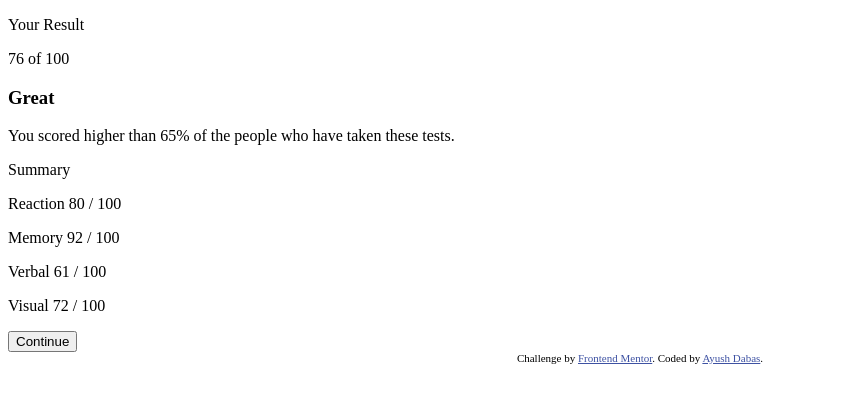
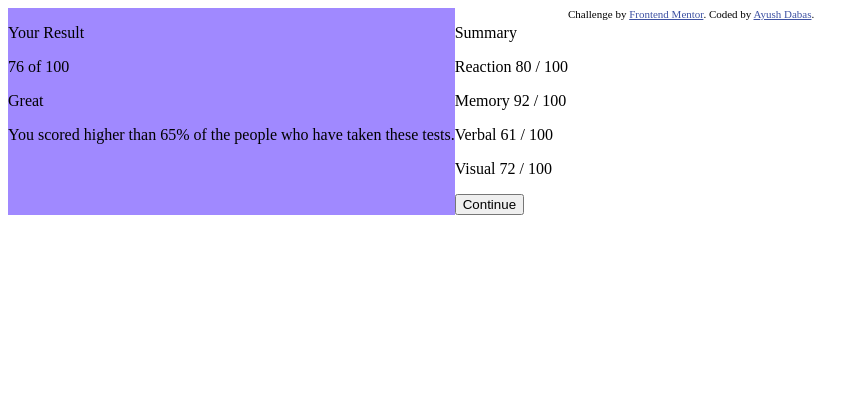
Before and after one commit to Ayush-Dabas/font-end-projects, a plain HTML site: page results-summary-component-main/index.html in a window 1280 px wide. Shown: the whole page, without its empty margins (0-866 px from the left). Drawn offline with Linux system fonts and the light colour scheme.

Commit message:
format in html

```diff
--- a/results-summary-component-main/index.html
+++ b/results-summary-component-main/index.html
@@ -28,20 +28,20 @@
   </head>
   <body>
     <div class="container one">
-      <p>Your Result</p>
-      76 of 100
-      <h3>Great</h3>
-      <p>
+      <p id="res">Your Result</p>
+      <p id="score">76 of 100</p>
+      <p id="Great">Great</p>
+      <p id="perc">
         You scored higher than 65% of the people who have taken these tests.
       </p>
     </div>
 
     <div class="container two">
-      <p>Summary</p>
-      <p>Reaction 80 / 100</p>
-      <p>Memory 92 / 100</p>
-      <p>Verbal 61 / 100</p>
-      <p>Visual 72 / 100</p>
+      <p id="summ">Summary</p>
+      <p id="rcx">Reaction 80 / 100</p>
+      <p id="mem">Memory 92 / 100</p>
+      <p id="ver">Verbal 61 / 100</p>
+      <p id="vis">Visual 72 / 100</p>
       <button>Continue</button>
     </div>
 
--- a/results-summary-component-main/style.css
+++ b/results-summary-component-main/style.css
@@ -0,0 +1,7 @@
+body{
+    display: flex;
+}
+
+.one{
+    background-color: hsla(252, 100%, 67%, 0.7);
+}
```
